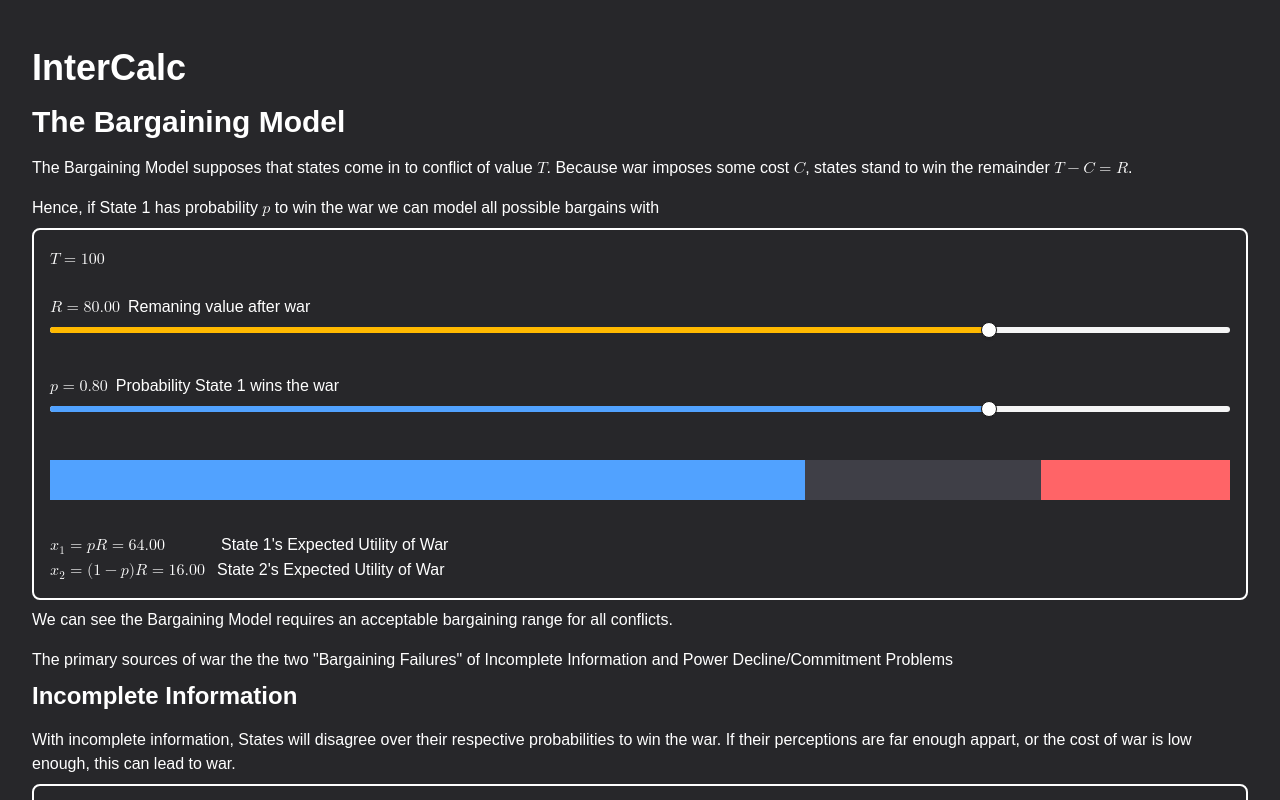
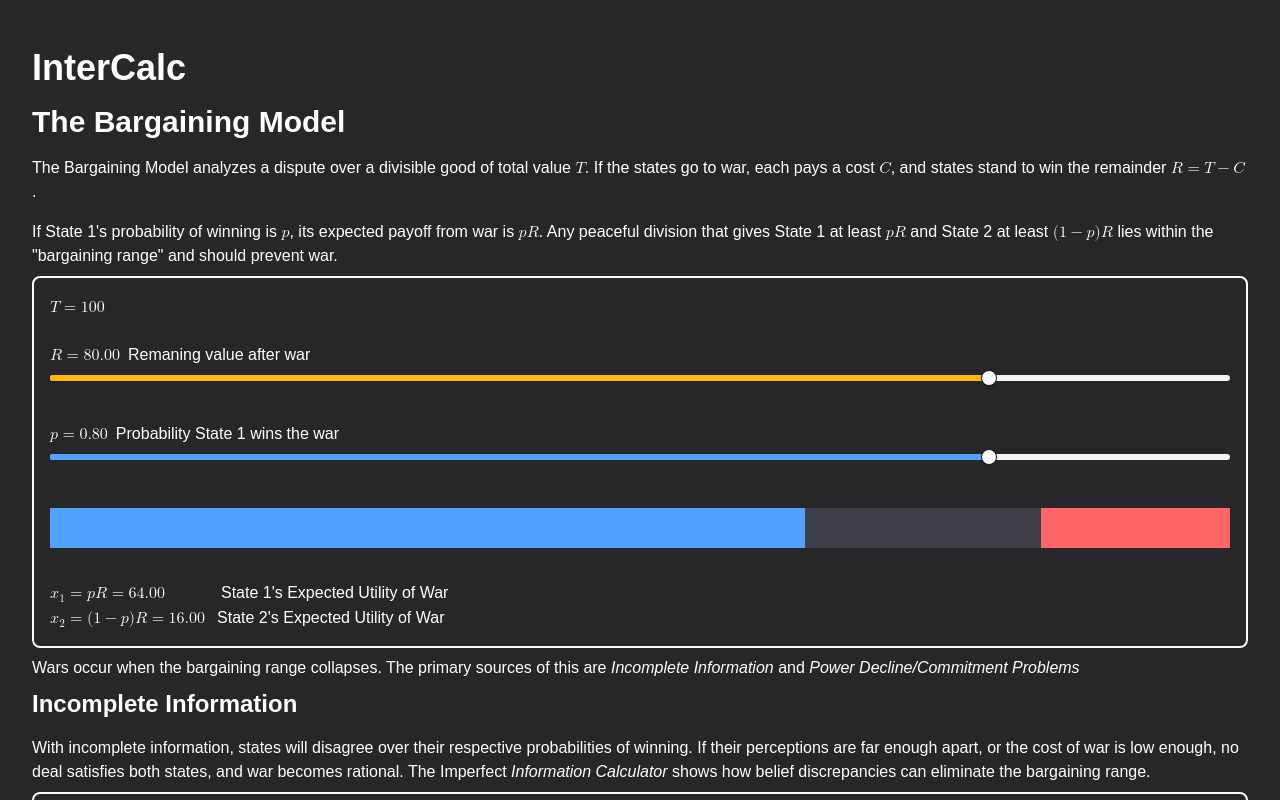
Before and after one commit to ardupper/intercalc, a React (Vite) app: page / in a window 1280 px wide. Built offline with nearby package versions, Linux system fonts and the light colour scheme; a web font is replaced by a local one.

Commit message:
Typos, gramatical, factual, and style errors in the text.

```diff
--- a/src/App.tsx
+++ b/src/App.tsx
@@ -16,33 +16,35 @@ function App() {
         The Bargaining Model
       </h2>
       <p className="text-white font-rethink py-2">
-        The Bargaining Model supposes that states come in to conflict of value{" "}
-        <InlineMath tex="T" />. Because war imposes some cost{" "}
-        <InlineMath tex="C" />, states stand to win the remainder{" "}
-        <InlineMath tex="T-C=R" />.
+        The Bargaining Model analyzes a dispute over a divisible good of total
+        value <InlineMath tex="T" />. If the states go to war, each pays a cost{" "}
+        <InlineMath tex="C" />, and states stand to win the remainder{" "}
+        <InlineMath tex="R=T-C" />.
       </p>
       <p className="text-white font-rethink py-2">
-        Hence, if State 1 has probability <InlineMath tex="p" /> to win the war
-        we can model all possible bargains with
+        If State 1's probability of winning is <InlineMath tex="p" />, its
+        expected payoff from war is <InlineMath tex="pR" />. Any peaceful
+        division that gives State 1 at least <InlineMath tex="pR" /> and State 2
+        at least <InlineMath tex="(1-p)R" /> lies within the "bargaining range"
+        and should prevent war.
       </p>
       <CalcContainer>
         <BargainCalculator className="p-4" />
       </CalcContainer>
       <p className="text-white font-rethink py-2">
-        We can see the Bargaining Model requires an acceptable bargaining range
-        for all conflicts.
-      </p>
-      <p className="text-white font-rethink py-2">
-        The primary sources of war the the two "Bargaining Failures" of
-        Incomplete Information and Power Decline/Commitment Problems
+        Wars occur when the bargaining range collapses. The primary sources of
+        this are <em>Incomplete Information</em> and{" "}
+        <em>Power Decline/Commitment Problems</em>
       </p>
       <h3 className="text-2xl font-bold text-white font-rethink pb-2">
         Incomplete Information
       </h3>
       <p className="py-2 text-white font-rethink">
-        With incomplete information, States will disagree over their respective
-        probabilities to win the war. If their perceptions are far enough
-        appart, or the cost of war is low enough, this can lead to war.
+        With incomplete information, states will disagree over their respective
+        probabilities of winning. If their perceptions are far enough apart, or
+        the cost of war is low enough, no deal satisfies both states, and war
+        becomes rational. The Imperfect <em>Information Calculator</em> shows
+        how belief discrepancies can eliminate the bargaining range.
       </p>
       <CalcContainer>
         <ImperfectInformationCalculator className="p-4" />
@@ -51,12 +53,11 @@ function App() {
         Power Decline/Commitment Problems
       </h3>
       <p className="py-2 text-white font-rethink">
-        When one state is declining relative to another, it can create
-        situations where State 1, the declining power, can get more from a war
-        immediately than the net present value of peaceful bargains into the
-        future. This occurs because State 2 can not make any commitment, as part
-        of their bargain, not to demand further concessions from State 1 in the
-        future.
+        When one state is declining relative to another, the rising power cannot
+        credibly commit to limit future demands. The declining power may choose
+        to fight now, rather than accept weaker peace later. The{" "}
+        <em>Power Decline/Commitment Problems</em> calculator demonstrates how
+        this dynamic can eliminate the bargaining range.
       </p>
       <CalcContainer>
         <PowerDeclineCalculator className="p-4" />
@@ -65,17 +66,17 @@ function App() {
         Other Bargains
       </h2>
       <p className="py-2 text-white font-rethink">
-        Not all modifications to the Bargaining Model result in war. Several
-        other international interactions can be modeled by bargaining and always
-        result in an amicable bargaining range.
+        Not all modifications to the Bargaining Model result in war. Many result
+        in a stable bargaining range.
       </p>
       <h3 className="text-2xl font-bold text-white font-rethink py-2">
         Allies
       </h3>
       <p className="py-2 text-white font-rethink">
-        When State 2 has an ally, State 3, with <InlineMath tex="q" /> chance of
+        Suppose 2 has an ally, State 3, with <InlineMath tex="q" /> chance of
         joining the war and reducing <InlineMath tex="p" /> by{" "}
-        <InlineMath tex="\alpha" />
+        <InlineMath tex="\alpha" />. Even with this additional uncertainty, a
+        bargaining range will persist.
       </p>
       <CalcContainer>
         <AlliesCalculator className="p-4" />
@@ -85,16 +86,15 @@ function App() {
       </h3>
       <p className="py-2 text-white font-rethink">
         Despite the large number of states that could develop nuclear weapons,
-        we see very few actually do so. White this may be explained by the
-        Nuclear Non-Proliferation Treaty. The Bargaining Model also provides an
-        explanation.
+        we see very few actually do so. While this may be explained by treaties,
+        the Bargaining Model also provides an explanation:
       </p>
       <p className="py-2 text-white font-rethink">
         Suppose State 2 could spend <InlineMath tex="k" /> to develop a nuclear
         weapon, and doing so would reduce State 1's chance of victory from{" "}
         <InlineMath tex="p" /> to <InlineMath tex="q" />, such that{" "}
-        <InlineMath tex="q\ll p" />. State 1 can offer State 2 deals to{" "}
-        <em>not</em> develop a nuclear weapon.
+        <InlineMath tex="q\ll p" />. A stable bargaining range exists, not only
+        to prevent war, but to prevent State 2 from developing a nuclear weapon.
       </p>
       <CalcContainer>
         <NuclearWeaponsCalculator className="p-4" />
```
